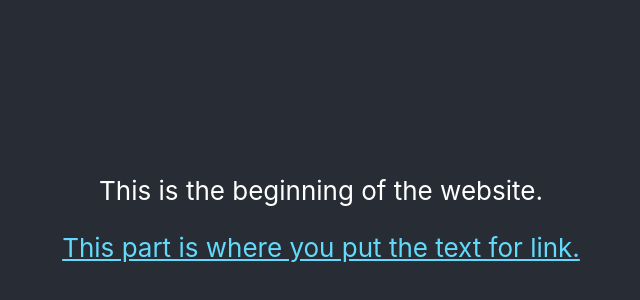
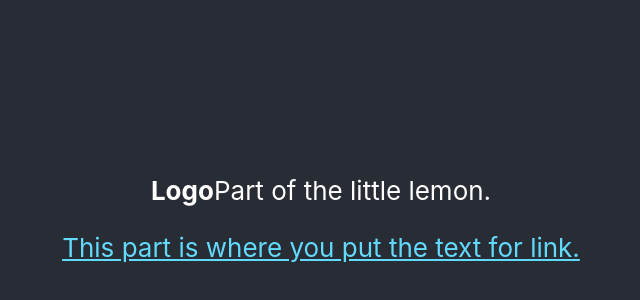
Before and after one commit to kimberlykpe/Front-End-Capstone, a React (Create React App) app: page / in a window 1280 px wide. Shown: the part 194-494 px from the top of the page, without its empty margins (319-959 px from the left). Built offline with nearby package versions, Linux system fonts and the light colour scheme.

Commit message:
logo title change

```diff
--- a/src/App.js
+++ b/src/App.js
@@ -4,8 +4,8 @@ function App() {
   return (
     <div className="App">
       <header className="App-header">
-        <p>
-          This is the beginning of the website.
+        <p><b>Logo</b>
+          Part of the little lemon.
         </p>
         <a
           className="App-link"
```
